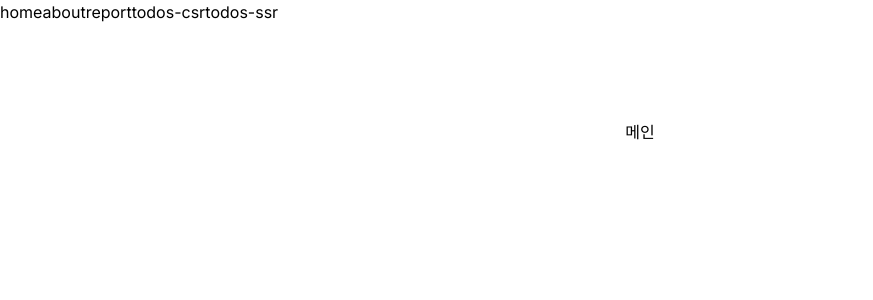
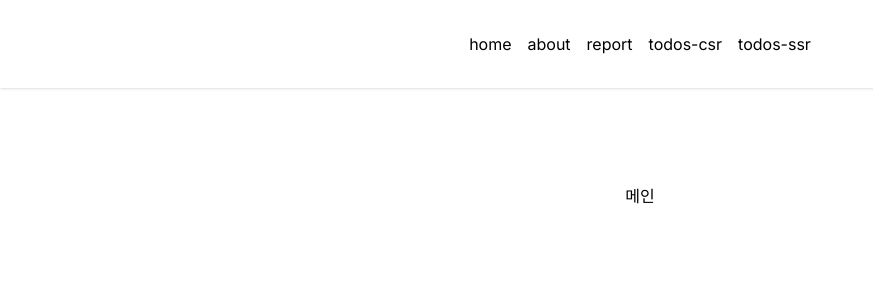
Before and after one commit to jigico/next-todo-list, a Next.js app: page / in a window 1280 px wide. Shown: the top 300 px of the page, without its empty margins (0-873 px from the left). Built offline with nearby package versions, Linux system fonts and the light colour scheme.

Commit message:
[MOD] Nav 컴포넌트 ui 작업

```diff
--- a/src/components/Nav.tsx
+++ b/src/components/Nav.tsx
@@ -3,8 +3,8 @@ import React from "react";
 
 export const Nav = () => {
   return (
-    <header>
-      <nav>
+    <header className="p-8 shadow">
+      <nav className="flex items-center justify-center gap-4">
         <Link href="">home</Link>
         <Link href="/about">about</Link>
         <Link href="/report">report</Link>
```
